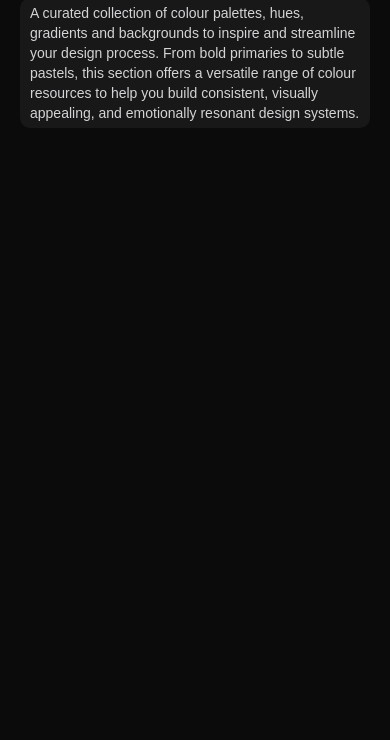
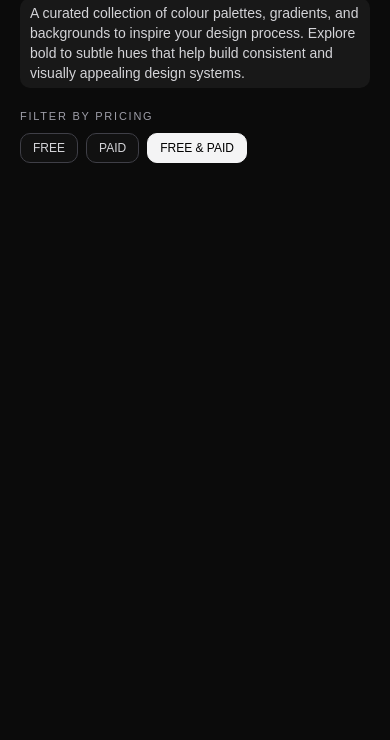
Before and after one commit to atharv-rem/design-index-3.0, an Astro site: page /colours in a window 390 px wide. Shown: the part 104-844 px from the top of the page. Built offline with nearby package versions, Linux system fonts and the light colour scheme; Astro itself is replaced by a stand-in of ours.

Commit message:
feat: add PricingFilterTags component and integrate it into multiple pages for enhanced filtering options

```diff
--- a/src/components/home-sidebar.tsx
+++ b/src/components/home-sidebar.tsx
@@ -18,18 +18,16 @@ import {
 
 const linkGroups = [
   {
+    title: "Home",
+    links: [{ label: "Home", href: "/" }],
+  },
+  {
     title: "Explore",
     links: [
-      { label: "Home", href: "/" },
       { label: "Colours", href: "/colours" },
       { label: "Mockups", href: "/mockups" },
       { label: "Illustrations", href: "/illustrations" },
       { label: "Icons", href: "/icons" },
-    ],
-  },
-  {
-    title: "Learn",
-    links: [
       { label: "Fonts", href: "/fonts" },
       { label: "Design Inspiration", href: "/design-inspo" },
       { label: "Tools", href: "/tools" },
--- /dev/null
+++ b/src/components/pricing-filter-tags.astro
@@ -0,0 +1,29 @@
+---
+const filters = [
+  { value: "free", label: "FREE" },
+  { value: "paid", label: "PAID" },
+  { value: "all", label: "FREE & PAID" },
+];
+---
+
+<div class="mt-5" data-pricing-filter>
+  <p class="mb-2 font-departure text-[11px] uppercase tracking-[0.16em] text-zinc-400">Filter by pricing</p>
+  <div class="flex flex-wrap gap-2">
+    {
+      filters.map((filter, index) => (
+        <button
+          type="button"
+          data-filter={filter.value}
+          aria-pressed={index === 2 ? "true" : "false"}
+          class={`rounded-[10px] border px-3 py-1.5 font-departure text-xs transition-colors ${
+            index === 2
+              ? "border-zinc-100 bg-zinc-100 text-black"
+              : "border-zinc-700 bg-[#111111] text-zinc-300 hover:border-zinc-500 hover:text-white"
+          }`}
+        >
+          {filter.label}
+        </button>
+      ))
+    }
+  </div>
+</div>
--- a/src/pages/colours.astro
+++ b/src/pages/colours.astro
@@ -1,5 +1,6 @@
 ---
 import HomescreenLayout from "../layouts/homescreen.astro";
+import PricingFilterTags from "../components/pricing-filter-tags.astro";
 ---
 
 <HomescreenLayout title="Colour Tools and Palettes | Design Index" description="Explore curated colour palettes, gradients, and colour tools for web, UI, and brand design workflows." keywords="colour palettes, color tools, gradients, color inspiration, UI colors, design color resources" backgroundVariant="slate">
@@ -7,9 +8,13 @@ import HomescreenLayout from "../layouts/homescreen.astro";
 		<section>
 			<div>
 				<h1 class="mt-3 font-departure font-regular text-4xl leading-none text-white md:text-[40px]">COLOURS</h1>
-				<p class="mt-4 font-departure text-sm text-zinc-300 md:text-base bg-[#181818] px-[10px] py-[5px] leading-[20px] rounded-lg">
+				<p class="hidden md:block mt-4 font-departure text-sm text-zinc-300 md:text-base bg-[#181818] px-[10px] py-[5px] leading-[20px] rounded-lg">
 					A curated collection of colour palettes, hues, gradients and backgrounds to inspire and streamline your design process. From bold primaries to subtle pastels, this section offers a versatile range of colour resources to help you build consistent, visually appealing, and emotionally resonant design systems.
 				</p>
+				<p class="block md:hidden mt-4 font-departure text-sm text-zinc-300 md:text-base bg-[#181818] px-[10px] py-[5px] leading-[20px] rounded-lg">
+					A curated collection of colour palettes, gradients, and backgrounds to inspire your design process. Explore bold to subtle hues that help build consistent and visually appealing design systems.
+				</p>
+				<PricingFilterTags />
 			</div>
 		</section>
 	</main>
--- a/src/pages/design-inspo.astro
+++ b/src/pages/design-inspo.astro
@@ -1,5 +1,6 @@
 ---
 import HomescreenLayout from "../layouts/homescreen.astro";
+import PricingFilterTags from "../components/pricing-filter-tags.astro";
 ---
 
 <HomescreenLayout title="Design Inspiration Websites and Galleries | Design Index" description="Explore curated design inspiration websites and galleries for UI, branding, layouts, and visual direction." keywords="design inspiration, UI inspiration, web design galleries, creative inspiration, visual design references" backgroundVariant="slate">
@@ -10,6 +11,7 @@ import HomescreenLayout from "../layouts/homescreen.astro";
 				<p class="mt-4 rounded-lg bg-[#181818] px-[10px] py-[5px] font-departure text-sm leading-[20px] text-zinc-300 md:text-base">
 					Thoughtfully assembled gallery of visual inspiration across web, mobile, print, and branding. Discover cutting-edge layouts, creative UI patterns, and standout visuals to spark ideas, refine your style, and fuel your creative momentum.
 				</p>
+				<PricingFilterTags />
 			</div>
 		</section>
 	</main>
--- a/src/pages/fonts.astro
+++ b/src/pages/fonts.astro
@@ -1,5 +1,6 @@
 ---
 import HomescreenLayout from "../layouts/homescreen.astro";
+import PricingFilterTags from "../components/pricing-filter-tags.astro";
 ---
 
 <HomescreenLayout title="Font Resources for Designers | Design Index" description="Explore curated font resources including serif, sans-serif, display, and variable fonts for modern design systems." keywords="fonts, typefaces, variable fonts, typography resources, serif fonts, sans serif fonts" backgroundVariant="slate">
@@ -10,6 +11,7 @@ import HomescreenLayout from "../layouts/homescreen.astro";
 				<p class="mt-4 rounded-lg bg-[#181818] px-[10px] py-[5px] font-departure text-sm leading-[20px] text-zinc-300 md:text-base">
 					A handpicked selection of font libraries to bring personality and clarity to your typography. Whether you're looking for elegant serifs, modern sans-serifs, or expressive display fonts, this section helps you find the perfect typeface to elevate your design language and reinforce brand identity.
 				</p>
+				<PricingFilterTags />
 			</div>
 		</section>
 	</main>
--- a/src/pages/icons.astro
+++ b/src/pages/icons.astro
@@ -1,5 +1,6 @@
 ---
 import HomescreenLayout from "../layouts/homescreen.astro";
+import PricingFilterTags from "../components/pricing-filter-tags.astro";
 ---
 
 <HomescreenLayout title="Icon Libraries for UI and Product Design | Design Index" description="Explore curated icon libraries with line, solid, duotone, and animated icon styles for digital products." keywords="icons, icon libraries, UI icons, product icons, animated icons, SVG icons" backgroundVariant="slate">
@@ -10,6 +11,7 @@ import HomescreenLayout from "../layouts/homescreen.astro";
 				<p class="mt-4 rounded-lg bg-[#181818] px-[10px] py-[5px] font-departure text-sm leading-[20px] text-zinc-300 md:text-base">
 					A versatile collection of icon libraries covering diverse styles, categories, and use cases. Whether you need minimal line icons, bold glyphs, playful or animated icons, this section helps you communicate ideas clearly and enhance user interaction with visual clarity.
 				</p>
+				<PricingFilterTags />
 			</div>
 		</section>
 	</main>
--- a/src/pages/illustrations.astro
+++ b/src/pages/illustrations.astro
@@ -1,5 +1,6 @@
 ---
 import HomescreenLayout from "../layouts/homescreen.astro";
+import PricingFilterTags from "../components/pricing-filter-tags.astro";
 ---
 
 <HomescreenLayout title="Illustration Libraries and Assets | Design Index" description="Explore curated illustration libraries and assets for websites, apps, branding, and marketing designs." keywords="illustrations, illustration libraries, vector illustrations, 3D illustrations, design assets" backgroundVariant="slate">
@@ -10,6 +11,7 @@ import HomescreenLayout from "../layouts/homescreen.astro";
 				<p class="mt-4 rounded-lg bg-[#181818] px-[10px] py-[5px] font-departure text-sm leading-[20px] text-zinc-300 md:text-base">
 					A rich archive of illustrations ranging from minimal flat styles to detailed artworks. Use these visual assets to add depth, storytelling, and emotional warmth to your projects, making them more engaging, memorable, and human-centered.
 				</p>
+				<PricingFilterTags />
 			</div>
 		</section>
 	</main>
--- a/src/pages/mockups.astro
+++ b/src/pages/mockups.astro
@@ -1,5 +1,6 @@
 ---
 import HomescreenLayout from "../layouts/homescreen.astro";
+import PricingFilterTags from "../components/pricing-filter-tags.astro";
 ---
 
 <HomescreenLayout title="Mockup Resources for Designers | Design Index" description="Explore curated mockup resources for devices, branding, packaging, and product presentations." keywords="mockups, device mockups, branding mockups, packaging mockups, product presentation resources" backgroundVariant="slate">
@@ -10,6 +11,7 @@ import HomescreenLayout from "../layouts/homescreen.astro";
 				<p class="mt-4 rounded-lg bg-[#181818] px-[10px] py-[5px] font-departure text-sm leading-[20px] text-zinc-300 md:text-base">
 					A curated library of high-quality device and product mockups to showcase your designs in real-world contexts. From phones and laptops to packaging and apparel, this section offers versatile templates to help you present your work with professionalism, clarity, and impact.
 				</p>
+				<PricingFilterTags />
 			</div>
 		</section>
 	</main>
--- a/src/pages/tools.astro
+++ b/src/pages/tools.astro
@@ -1,5 +1,6 @@
 ---
 import HomescreenLayout from "../layouts/homescreen.astro";
+import PricingFilterTags from "../components/pricing-filter-tags.astro";
 ---
 
 <HomescreenLayout title="Design Tools Directory | Design Index" description="Explore curated design tools for prototyping, collaboration, handoff, asset generation, and productivity workflows." keywords="design tools, prototyping tools, handoff tools, design collaboration, design workflow tools" backgroundVariant="slate">
@@ -10,6 +11,7 @@ import HomescreenLayout from "../layouts/homescreen.astro";
 				<p class="mt-4 rounded-lg bg-[#181818] px-[10px] py-[5px] font-departure text-sm leading-[20px] text-zinc-300 md:text-base">
 					A curated collection of practical design tools for workflows like prototyping, handoff, collaboration, asset generation, and productivity. Discover utilities that reduce friction, speed up iteration, and help you ship cleaner work with confidence.
 				</p>
+				<PricingFilterTags />
 			</div>
 		</section>
 	</main>
```
